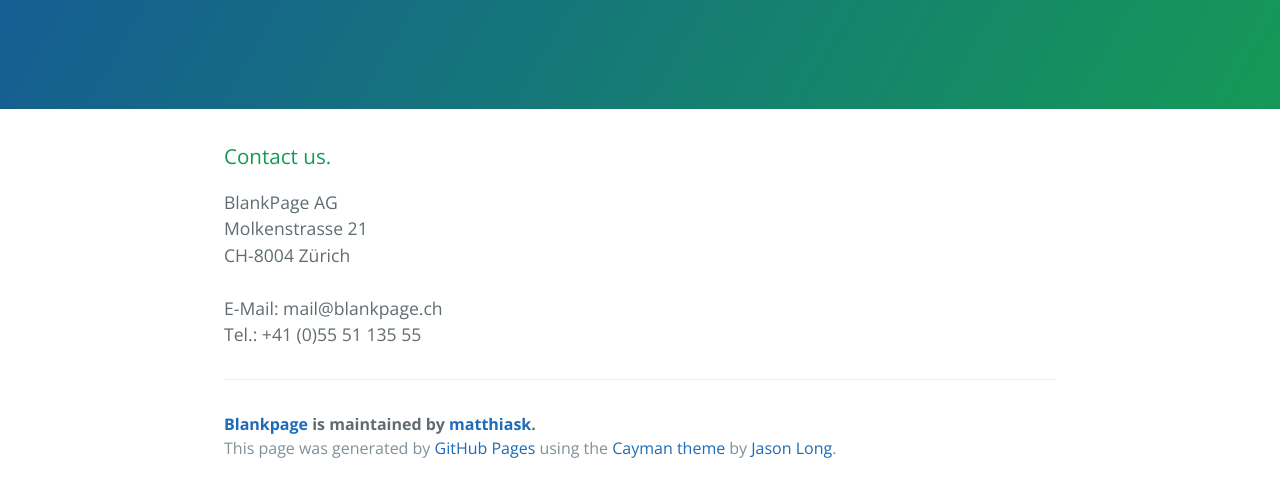
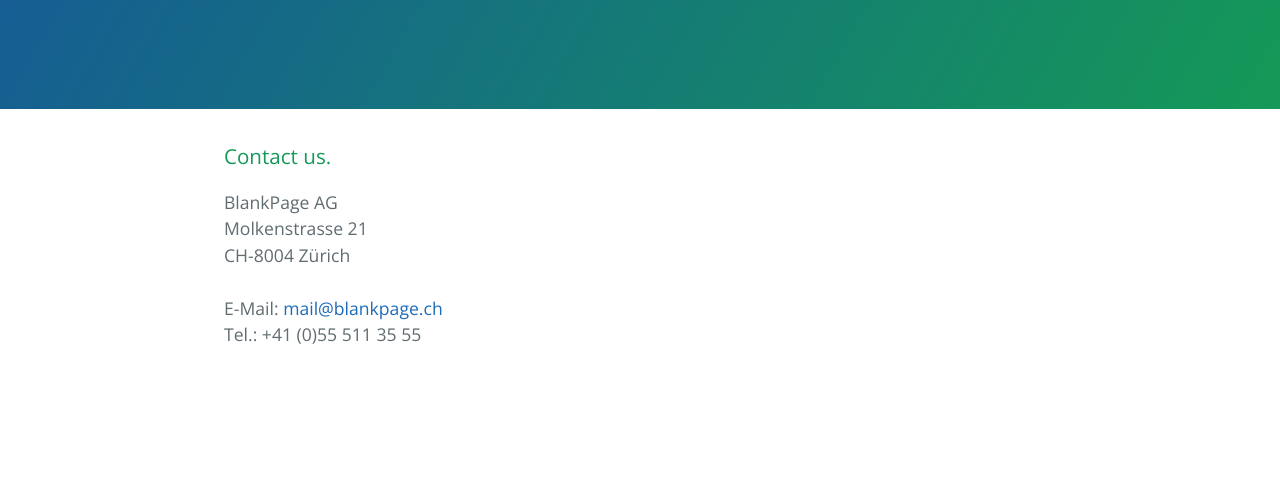
Before and after one commit to matthiask/blankpage, a plain HTML site: page index.html in a window 1280 px wide. Shown: the part 238-734 px from the top of the page. Drawn offline with nearby package versions, Linux system fonts and the light colour scheme.

Commit message:
Deuglify the HTML, and remove mentions of myself

```diff
--- a/index.html
+++ b/index.html
@@ -2,7 +2,7 @@
 <html lang="en-us">
   <head>
     <meta charset="UTF-8">
-    <title>Blankpage by matthiask</title>
+    <title>BlankPage AG</title>
     <meta name="viewport" content="width=device-width, initial-scale=1">
     <link rel="stylesheet" type="text/css" href="stylesheets/normalize.css" media="screen">
     <link href='http://fonts.googleapis.com/css?family=Open+Sans:400,700' rel='stylesheet' type='text/css'>
@@ -17,24 +17,17 @@
 
     <section class="main-content">
       <h3>
-<a id="welcome-to-github-pages" class="anchor" href="#welcome-to-github-pages" aria-hidden="true"><span class="octicon octicon-link"></span></a>Contact us.</h3>
+        <a id="welcome-to-github-pages" class="anchor" href="#welcome-to-github-pages" aria-hidden="true"><span class="octicon octicon-link"></span></a>
+        Contact us.
+      </h3>
       <p>
         BlankPage AG<br>
         Molkenstrasse 21<br>
         CH-8004 Zürich<br>
         <br>
-E-Mail: mail@blankpage.ch<br>
-Tel.: +41 (0)55 51 135 55<br>
+        E-Mail: <a href="mail@blankpage.ch">mail@blankpage.ch</a><br>
+        Tel.: +41 (0)55 511 35 55<br>
       </p>
-
-      <footer class="site-footer">
-        <span class="site-footer-owner"><a href="https://github.com/matthiask/blankpage">Blankpage</a> is maintained by <a href="https://github.com/matthiask">matthiask</a>.</span>
-
-        <span class="site-footer-credits">This page was generated by <a href="https://pages.github.com">GitHub Pages</a> using the <a href="https://github.com/jasonlong/cayman-theme">Cayman theme</a> by <a href="https://twitter.com/jasonlong">Jason Long</a>.</span>
-      </footer>
-
     </section>
-
-
   </body>
 </html>
```
Lines whose indentation alone changed are shown as unchanged.
